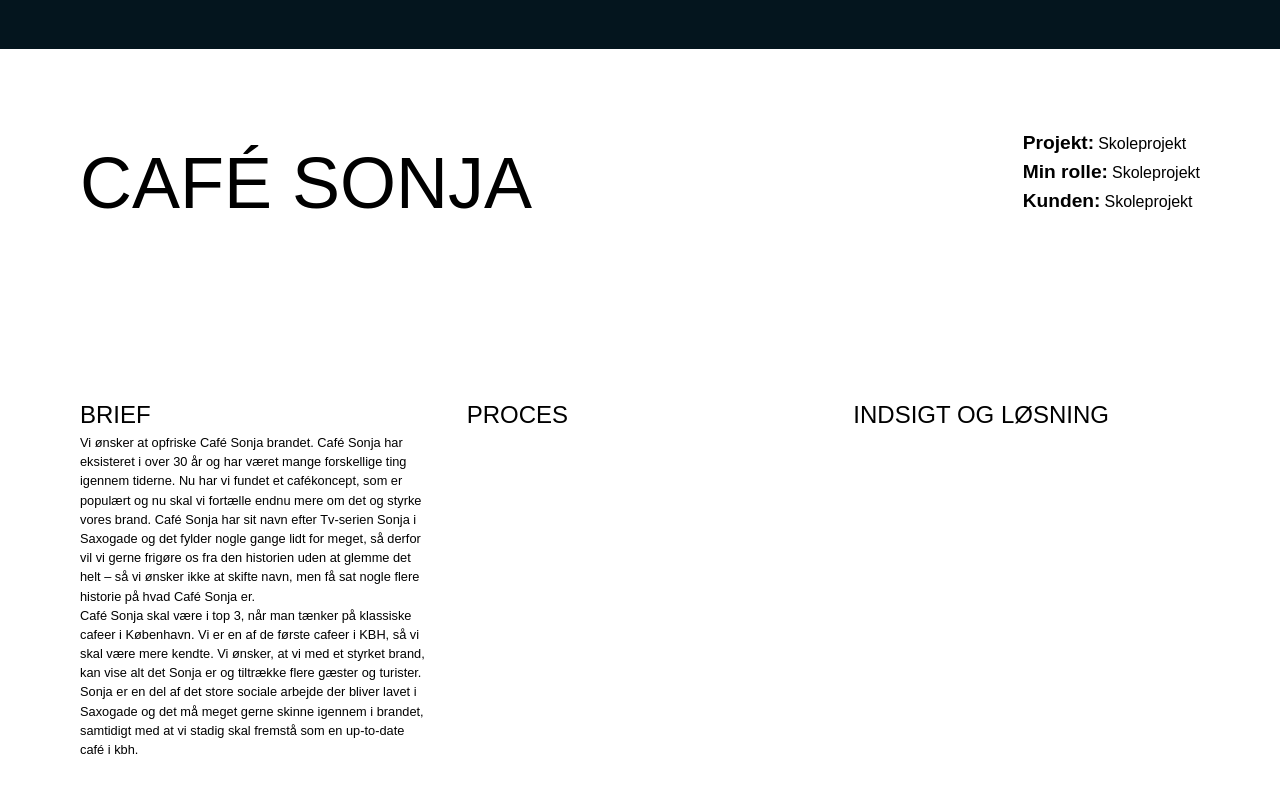
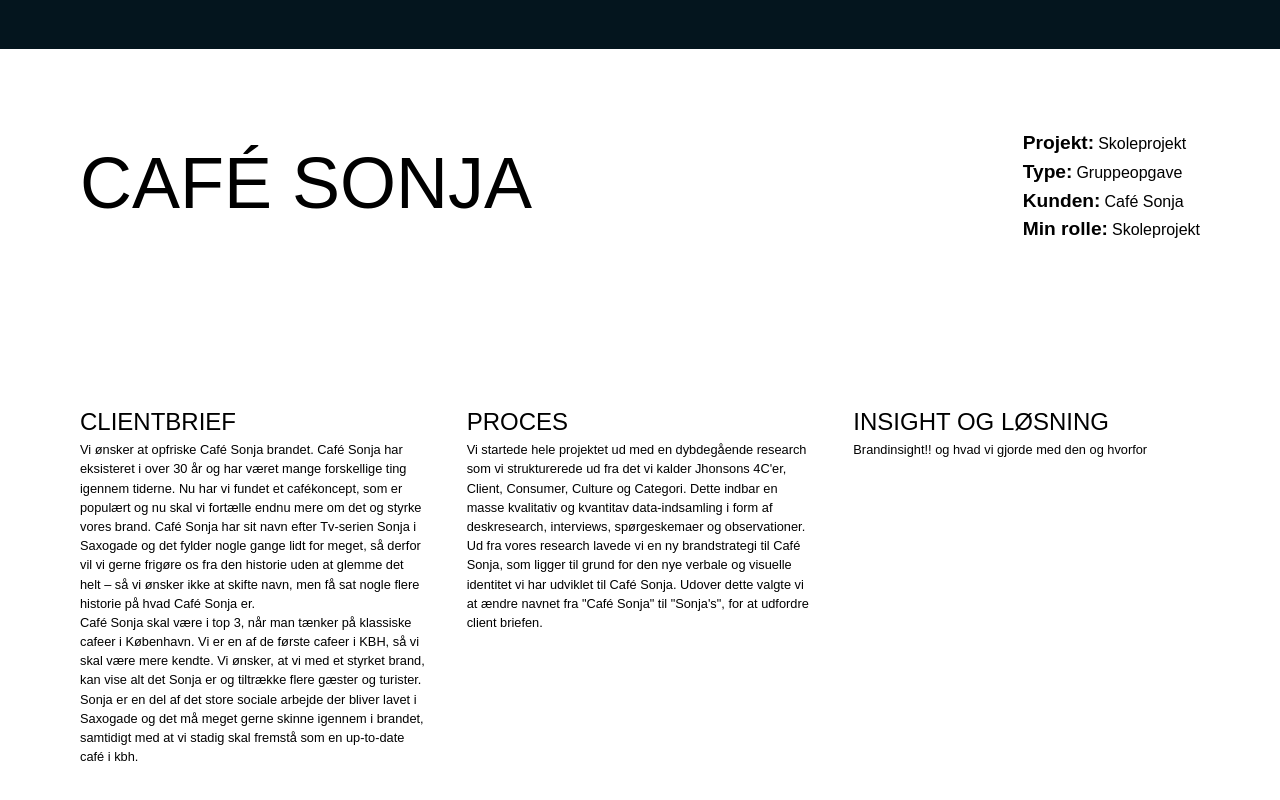
Before and after one commit to alberteStaermose/test, a Vue app: page /pSonja in a window 1280 px wide. Shown: the part 751-1551 px from the top of the page. Built offline with nearby package versions, Linux system fonts and the light colour scheme.

Commit message:
rettet tekster let til

```diff
--- a/src/views/ProjectCafeSonja.vue
+++ b/src/views/ProjectCafeSonja.vue
@@ -13,25 +13,29 @@
           <h4>Skoleprojekt</h4>
         </div>
         <div class="flex items-baseline gap-1">
-          <h3>Min rolle:</h3>
-          <h4>Skoleprojekt</h4>
+          <h3>Type:</h3>
+          <h4>Gruppeopgave</h4>
         </div>
         <div class="flex items-baseline gap-1">
           <h3>Kunden:</h3>
+          <h4>Café Sonja</h4>
+        </div>
+        <div class="flex items-baseline gap-1">
+          <h3>Min rolle:</h3>
           <h4>Skoleprojekt</h4>
         </div>
       </div>
     </section>
     <section class="grid grid-cols-3 p-20 gap-10 bg-white">
       <div>
-        <h2>Brief</h2>
+        <h2>Clientbrief</h2>
         <p>
           Vi ønsker at opfriske Café Sonja brandet. Café Sonja har eksisteret i
           over 30 år og har været mange forskellige ting igennem tiderne. Nu har
           vi fundet et cafékoncept, som er populært og nu skal vi fortælle endnu
           mere om det og styrke vores brand. Café Sonja har sit navn efter
           Tv-serien Sonja i Saxogade og det fylder nogle gange lidt for meget,
-          så derfor vil vi gerne frigøre os fra den historien uden at glemme det
+          så derfor vil vi gerne frigøre os fra den historie uden at glemme det
           helt – så vi ønsker ikke at skifte navn, men få sat nogle flere
           historie på hvad Café Sonja er.
           <br />
@@ -46,9 +50,21 @@
       </div>
       <div>
         <h2>Proces</h2>
+        <p>
+          Vi startede hele projektet ud med en dybdegående research som vi
+          strukturerede ud fra det vi kalder Jhonsons 4C'er, Client, Consumer,
+          Culture og Categori. Dette indbar en masse kvalitativ og kvantitav
+          data-indsamling i form af deskresearch, interviews, spørgeskemaer og
+          observationer. <br />
+          Ud fra vores research lavede vi en ny brandstrategi til Café Sonja,
+          som ligger til grund for den nye verbale og visuelle identitet vi har
+          udviklet til Café Sonja. Udover dette valgte vi at ændre navnet fra
+          "Café Sonja" til "Sonja's", for at udfordre client briefen.
+        </p>
       </div>
       <div>
-        <h2>Indsigt og løsning</h2>
+        <h2>Insight og løsning</h2>
+        <p>Brandinsight!! og hvad vi gjorde med den og hvorfor</p>
       </div>
     </section>
   </main>
```
